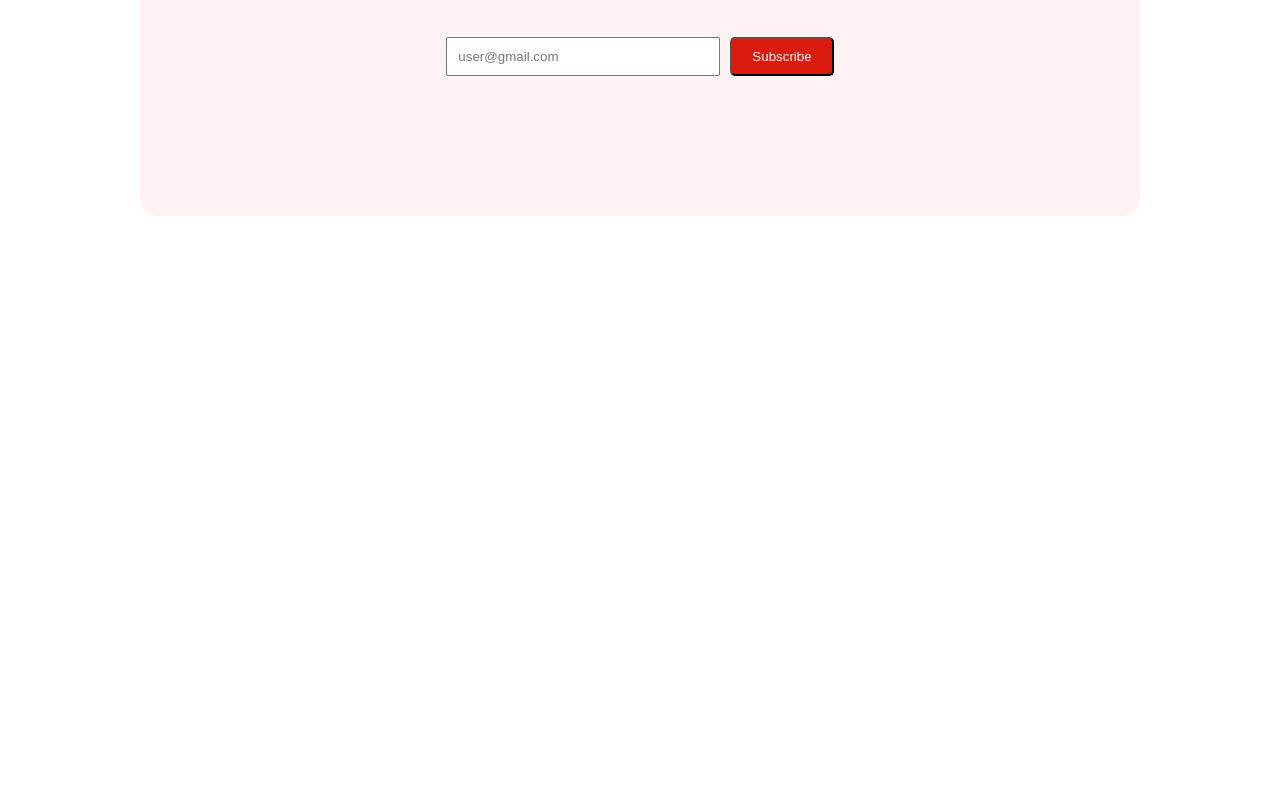
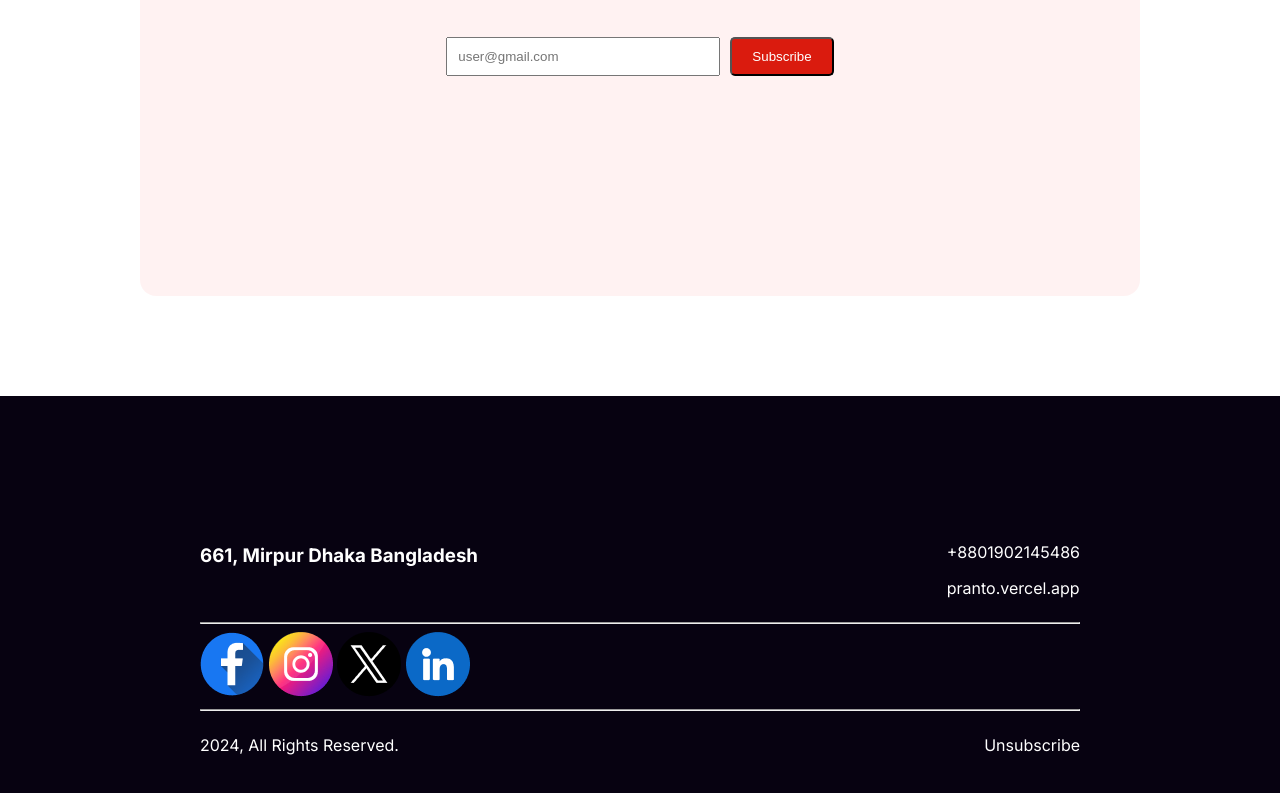
Before and after one commit to pranto-bpi/B9A1-HAPPY-NEW-YEAR, a plain HTML site: page index.html in a window 1280 px wide. Shown: the part 5628-6421 px from the top of the page. Before the commit the page ends 5894 px from the top, so only its background shows below. Drawn offline with Linux system fonts and the light colour scheme.

Commit message:
added footer  section

```diff
--- a/index.html
+++ b/index.html
@@ -1,5 +1,6 @@
 <!DOCTYPE html>
 <html lang="en">
+
 <head>
   <meta charset="UTF-8" />
   <meta name="viewport" content="width=device-width, initial-scale=1.0" />
@@ -8,20 +9,19 @@
   <link rel="preconnect" href="https://fonts.gstatic.com" crossorigin />
   <link
     href="https://fonts.googleapis.com/css2?family=Merriweather:wght@400;700;900&family=Open+Sans:wght@400;700;800&display=swap"
-      rel="stylesheet"
-    />
+    rel="stylesheet" />
   <link rel="preconnect" href="https://fonts.googleapis.com" />
   <link rel="preconnect" href="https://fonts.gstatic.com" crossorigin />
   <link
     href="https://fonts.googleapis.com/css2?family=Inter:wght@400;500;700;800&family=Merriweather:wght@400;700;900&family=Open+Sans:wght@400;700;800&display=swap"
-      rel="stylesheet"
-    />
+    rel="stylesheet" />
 
   <link rel="stylesheet" href="styles/styles.css" />
 </head>
 
 <body>
   <header>
+    <!-- banner section  -->
     <section class="banner">
       <h3 class="banner-greting">Happy New Year</h3>
       <h2 class="banner-title">
@@ -29,16 +29,14 @@
         Celebration
       </h2>
     </section>
+    <!-- offer section  -->
     <section class="offer">
       <h1 class="offer-discount">65% OFF</h1>
       <p class="offer-description">OUR HOLIDAY DEALS ARE BETTER</p>
       <h2 class="offer-title">ALL CATEGORIES</h2>
-        <img
-          class="offer-pic"
-          src="asset/resources/New Year Photo.png"
-          alt=""
-        />
+      <img class="offer-pic" src="asset/resources/New Year Photo.png" alt="" />
     </section>
+    <!-- Welcome Section -->
     <section class="welcome">
       <div>
         <h2 class="welcome-title">
@@ -84,12 +82,14 @@
       <p class="portfolio-greting">THE BEST GIFTS</p>
       <h3 class="portfolio-title">Our Awesome Portfolio</h3>
       <p class="portfolio-description">
-          A portfolio is a collection of financial investments like stocks, bonds, commodities, cash, and cash equivalents, including closed-end funds and exchange traded funds (ETFs). People generally believe that stocks, bonds, and cash comprise the core of a portfolio.
+        A portfolio is a collection of financial investments like stocks, bonds, commodities, cash, and cash
+        equivalents, including closed-end funds and exchange traded funds (ETFs). People generally believe that stocks,
+        bonds, and cash comprise the core of a portfolio.
 
       </p>
 
       <div class="pic">
-          <div class="portfolio-pic1" >
+        <div class="portfolio-pic1">
           <img src="asset/resources/Rectangle 3.png" alt="" />
           <img src="asset/resources/Rectangle 4.png" alt="" />
           <img src="asset/resources/Rectangle 5.png" alt="" />
@@ -101,21 +101,52 @@
         </div>
       </div>
     </section>
+    <!-- subscribe section -->
 
     <section class="subscribe-container">
       <div>
         <img src="asset/resources/Group 61.png" alt="">
         <h3 class="subscribe-title">Subscribe Newsletter</h3>
-          <p class="subscribe-description">Stay updated with our latest news and events by subscribing to our Newsletter</p>
+        <p class="subscribe-description">Stay updated with our latest news and events by subscribing to our Newsletter
+        </p>
         <form class="Subscribe-from" action="">
-            <input type="email" placeholder="user@gmail.com" id="" >
+          <input type="email" placeholder="user@gmail.com" id="">
           <button type="submit"> Subscribe</button>
+
 
         </form>
       </div>
     </section>
 
   </main>
-    <footer></footer>
+  <footer>
+
+    <div class="location">
+      <div class="footer-addres">
+        <h3>661, Mirpur Dhaka Bangladesh <br></h3>
+      </div>
+      <div class="contacts">
+        <p>+8801902145486</p>
+        <p>pranto.vercel.app</p>
+      </div>
+
+    </div>
+    <hr>
+    <div class="social-links">
+      <a href=""> <img src="asset/resources/Facebook.png" alt=""></a>
+      <a href=""> <img src="asset/resources/Instagram.png" alt=""></a>
+      <a href=""><img src="asset/resources/Twitter.png" alt=""></a>
+      <a href=""><img src="asset/resources/Linkedin.png" alt=""></a>
+
+
+    </div>
+    <hr>
+    <div class="Unsubscribe">
+      <p>2024, All Rights Reserved.</p>
+      <p>Unsubscribe</p>
+    </div>
+
+  </footer>
 </body>
+
 </html>
--- a/styles/styles.css
+++ b/styles/styles.css
@@ -117,7 +117,8 @@ body {
      margin-top: 120px;
 
 }
-.event-info-container{
+
+.event-info-container {
      /* margin: 100px  385px 386px; */
      justify-content: center;
      text-align: center;
@@ -132,80 +133,123 @@ body {
 
 
 }
+
 /* portfolio section */
 
-.Portfolio{
-    margin: 50px 140px;
+.Portfolio {
+     margin: 50px 140px;
      padding: 140px;
 }
 
 
-.portfolio-greting{
+.portfolio-greting {
      color: #f00;
      font-size: 24px;
 }
 
-.portfolio-description{
+.portfolio-description {
      color: rgba(0, 0, 0, 0.60);
      font-size: 20px;
      font-weight: 400;
 }
 
-.portfolio-title{
+.portfolio-title {
      color: #070211;
      font-size: 48px;
      font-weight: 900;
 }
-.portfolio-pic1{
+
+.portfolio-pic1 {
      display: flex;
      gap: 24px;
      margin-top: 48px;
      margin-bottom: 24px;
 }
-.portfolio-pic2{
+
+.portfolio-pic2 {
      display: flex;
      gap: 24px;
 }
+
 /* subscribe section  */
-.subscribe-container{
+.subscribe-container {
      margin: 50px 140px;
      padding: 140px;
      border-radius: 16px;
-     background: rgba(255,0, 0, 0.05);
+     background: rgba(255, 0, 0, 0.05);
      justify-content: center;
      text-align: center;
 
 }
-.subscribe-title{
+
+.subscribe-title {
      font-size: 36px;
      color: #070211;
      font-weight: 700;
      margin-top: 40px;
 
 }
-.subscribe-description{
+
+.subscribe-description {
      font-size: 20px;
      font-weight: 400;
      color: rgba(7, 2, 17, 0.60);
      margin-bottom: 40px;
 }
-.Subscribe-from{
+
+.Subscribe-from {
      display: flex;
      justify-content: center;
      align-items: center;
+     margin-bottom: 80px;
+     border: 0;
 }
-.Subscribe-from input{
+
+.Subscribe-from input {
      padding: 10px;
      margin-right: 10px;
      width: 250px;
 
 
 }
-.Subscribe-from button{
+
+.Subscribe-from button {
      padding: 10px 20px;
      background-color: #da1b0e;
      color: white;
      border-radius: 5px;
      cursor: pointer;
 
+
 }
+
+/* footer section */
+footer {
+     background-color: #070211;
+     padding: 130px 200px;
+     margin-top: 100px;
+
+}
+
+.location {
+     color: #FFF;
+     display: flex;
+     justify-content:space-between;
+}
+
+.social-links a   {
+
+     align-items: center;
+     gap: 30px;
+     justify-content: space-between;
+     border-image: space;
+
+}
+
+
+.Unsubscribe  {
+     display: flex;
+     justify-content: center;
+     color: #fff ;
+justify-content: space-between;
+}
```
Lines whose indentation alone changed are shown as unchanged.
